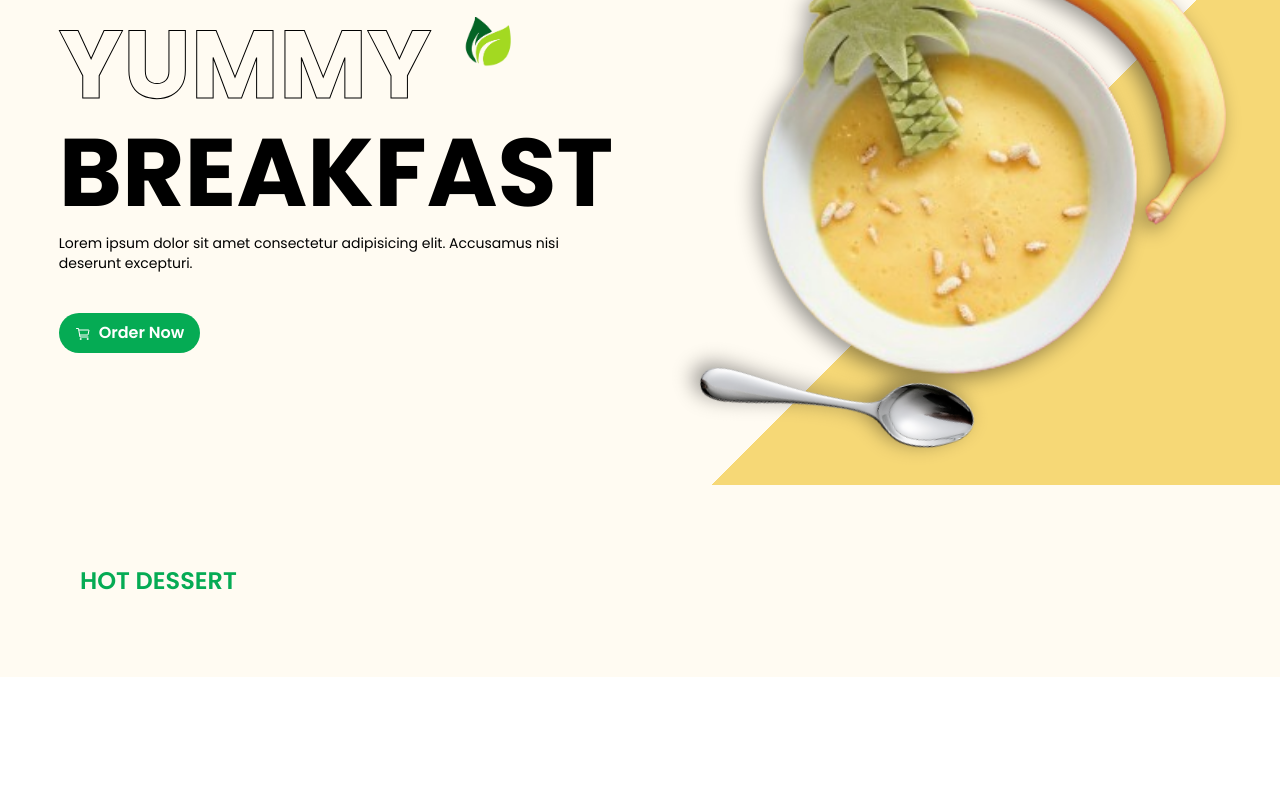
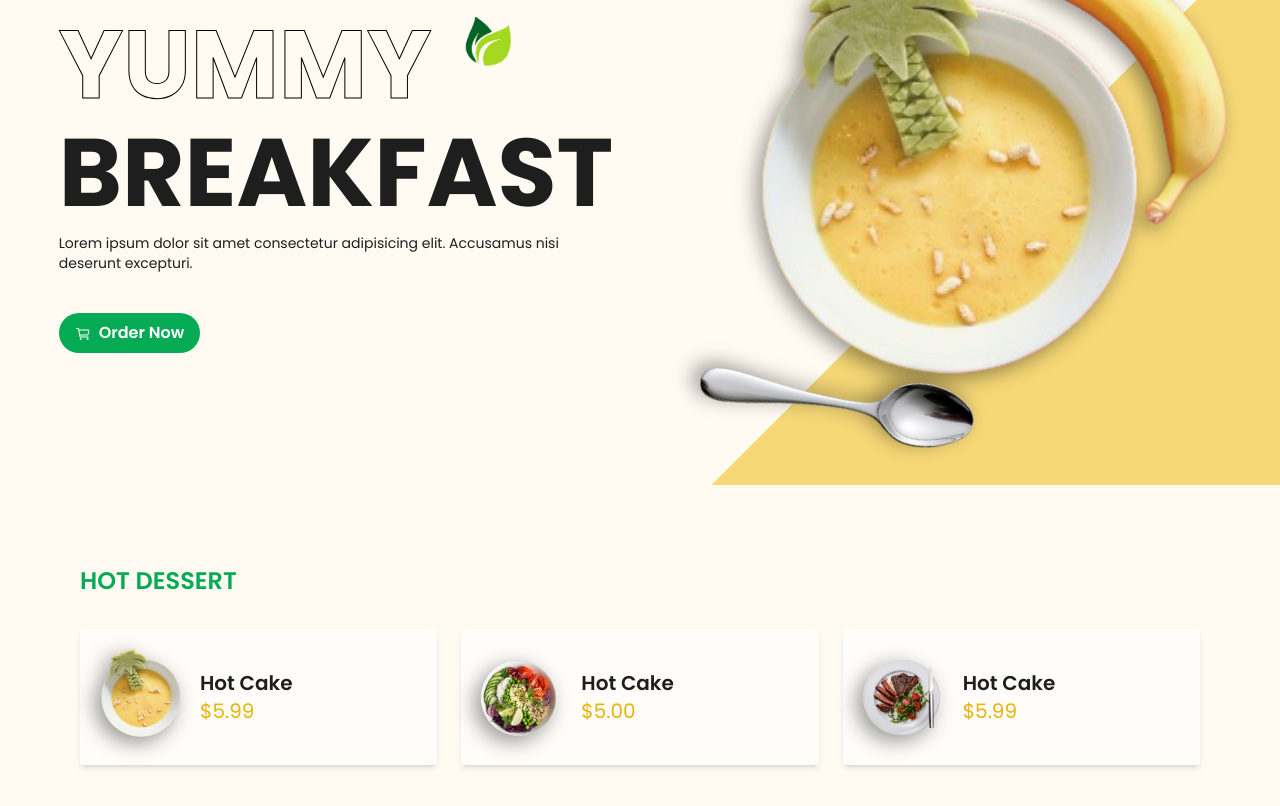
Before and after one commit to kash2005/Restaurant-Website, a React (Vite) app: page / in a window 1280 px wide. Shown: the part 220-1026 px from the top of the page. Before the commit the page ends 897 px from the top, so only its background shows below. Built offline with nearby package versions, Linux system fonts and the light colour scheme; a web font is replaced by a local one.

Commit message:
add hotdessert section

```diff
--- a/src/App.tsx
+++ b/src/App.tsx
@@ -5,7 +5,7 @@
 
 const App = () => {
   return (
-    <div className='overflow-x-hidden bg-white2'>
+    <div className='overflow-x-hidden bg-white2 text-dark'>
       <div className="relative overflow-hidden">
         <Navbar />
         <Hero />
--- a/src/components/Hero/Hero.tsx
+++ b/src/components/Hero/Hero.tsx
@@ -7,7 +7,7 @@
 import { motion } from 'framer-motion';
 import { Variants } from 'framer-motion';
 
-export const SlideDown = (delay: number): Variants => {
+export const SlideUp = (delay: number): Variants => {
     return {
         hidden: {
             y: "100%",
@@ -32,26 +32,26 @@
                 {/* text content here */}
                 <div className='space-y-3 mt-14 text-center md:text-left md:mt-0'>
                     <motion.h1
-                        variants={SlideDown(0.5)}
+                        variants={SlideUp(0.5)}
                         initial="hidden"
                         whileInView="show"
                         className='relative text-5xl lg:text-7xl xl:text-8xl font-bold uppercase text-outline text-transparent'>Yummy
                         <img src={Leaf} alt='' className='absolute w-[50px] top-0 right-0 md:right-[100px]'/>
                     </motion.h1>
                     <motion.h1
-                        variants={SlideDown(1)}
+                        variants={SlideUp(1)}
                         initial="hidden"
                         whileInView="show"
                         className='text-5xl lg:text-7xl xl:text-8xl font-bold uppercase'>
                         BREAKFAST
                     </motion.h1>
                     <motion.p
-                        variants={SlideDown(1.5)}
+                        variants={SlideUp(1.5)}
                         initial="hidden"
                         whileInView="show"
                         className='text-sm'>Lorem ipsum dolor sit amet consectetur adipisicing elit. Accusamus nisi deserunt excepturi.</motion.p>
                     <motion.button
-                        variants={SlideDown(2)}
+                        variants={SlideUp(2)}
                         initial="hidden"
                         whileInView="show"
                         className='btn-primary inline-block !mt-10'>
--- a/src/components/HotDessert/HotDessert.tsx
+++ b/src/components/HotDessert/HotDessert.tsx
@@ -1,45 +1,70 @@
-import React from 'react'
 import Food1 from '../../assets/food.png';
 import Food2 from '../../assets/food2-plate.png';
 import Food3 from '../../assets/banner.png';
 import {motion} from 'framer-motion';
 import {SlideUp} from '../Hero/Hero';
 
-const HotDessertData = [
+interface HotDessertItem {
+    id: number;
+    name: string;
+    img: string;
+    price: string;
+    delay: number;
+}
+
+const HotDessertData: HotDessertItem[] = [
     {
         id: 1,
-        name: "HotDessert",
+        name: "Hot Cake",
         img: Food1,
         price: "$5.99",
         delay: 0.4
     },
     {
         id: 2,
-        name: "HotCake",
+        name: "Hot Cake",
         img: Food2,
         price: "$5.00",
         delay: 0.8
     },
     {
-        id: 1,
-        name: "HotDessert",
-        img: Food1,
+        id: 3,
+        name: "Hot Cake",
+        img: Food3,
         price: "$5.99",
         delay: 1.2
     },
-]
+];
 
 const HotDessert = () => {
   return (
     <section>
         <div className="container py-12">
             {/* Heading Section */}
-            <h3 className="text-2xl font-semibold text-darkGreen uppercase py-8">
+            <motion.h3
+            variants={SlideUp(0)}
+            initial="hidden"
+            whileInView="show"
+            className="text-2xl font-semibold text-darkGreen uppercase py-8">
                 Hot Dessert
-            </h3>
+            </motion.h3>
+
             {/* grid Section */}
-            <div className="grid grid-cols-1 md:grid-cols-3 gap-12">
-
+            <div className="grid grid-cols-1 md:grid-cols-3 gap-6">
+                {HotDessertData.map((item) => (
+                    <motion.div
+                    variants={SlideUp(item.delay)}
+                    initial="hidden"
+                    whileInView="show"
+                    className="group bg-white/50 shadow-md p-3 flex items-center gap-3">
+                        <img src={item.img} alt=""
+                        className="w-24 rounded-full img-shadow group-hover:scale-125 transition-all duration-700 group-hover:rotate-[50deg]" />
+                        <div className="">
+                            <h3 className="text-xl font-semibold">{item.name}</h3>
+                            <p className='text-xl text-yellow-500'>{item.price}</p>
+                        </div>
+                    </motion.div>
+                ))}
             </div>
         </div>
     </section>
```
